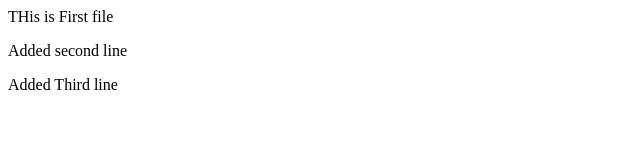
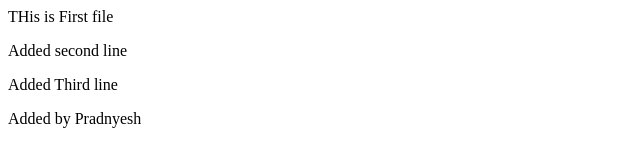
Before and after one commit to dikshapavaskar/learn-git, a plain HTML site: page index.html in a window 1280 px wide. Shown: the whole page, without its empty margins (0-640 px from the left). Drawn offline with Linux system fonts and the light colour scheme.

Commit message:
Added by Pradnyesh 1

```diff
--- a/index.html
+++ b/index.html
@@ -2,4 +2,5 @@
 <p>THis is First file</p>
 <p>Added second line</p>
 <p>Added Third line</p>
+<p>Added by Pradnyesh</p>
 </html>
```
